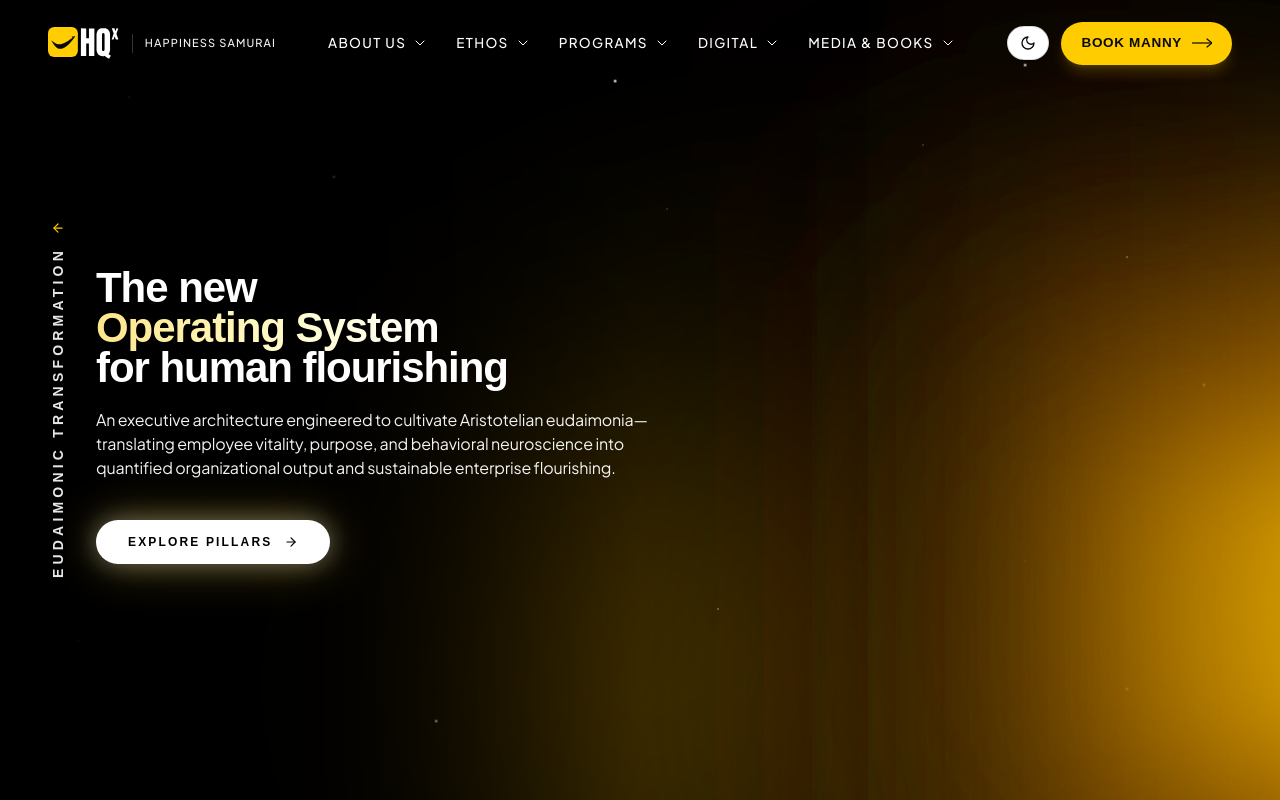
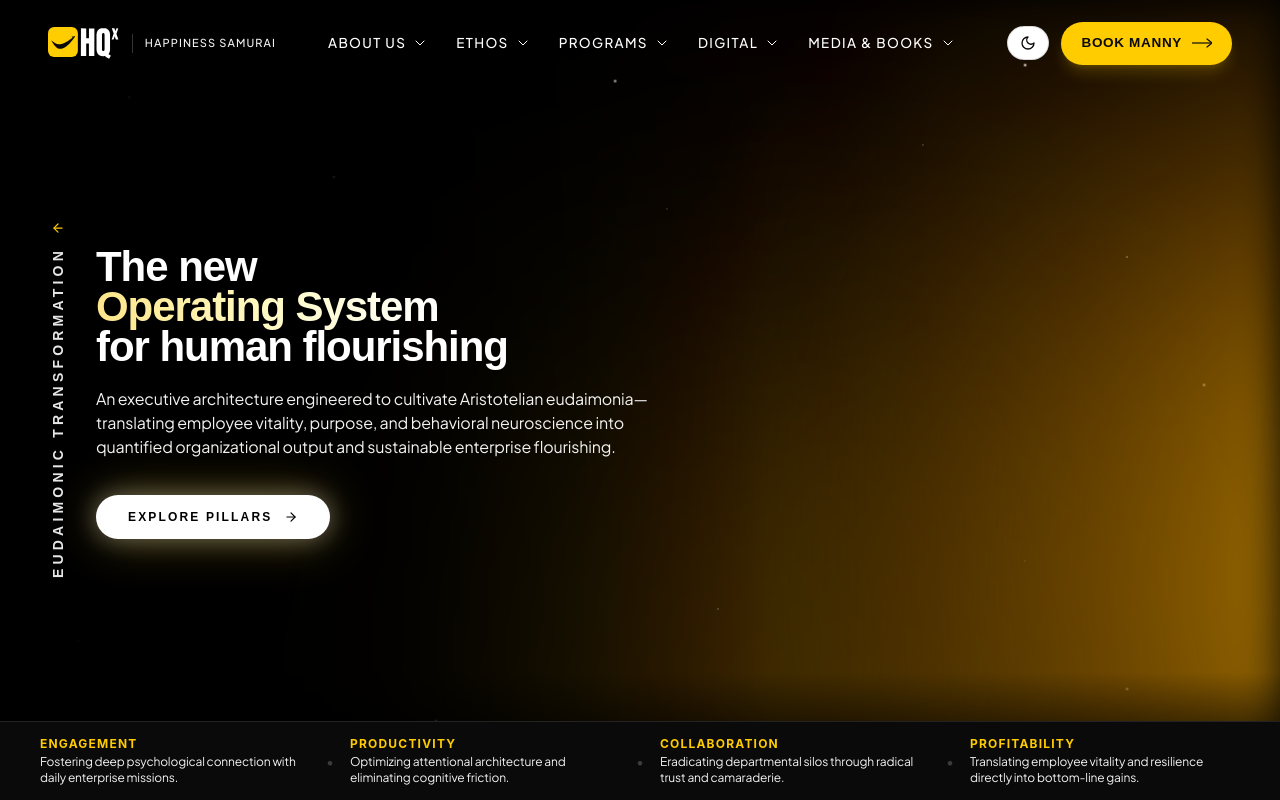
Before and after one commit to excitenext21-bit/HQX, a React (Vite) app: page /eudaimonic-transformation in a window 1280 px wide. Shown: the top 800 px of the page. Built offline with nearby package versions, Linux system fonts and the light colour scheme; the HTML template or start-up script is replaced by a standard one; a web font is replaced by a local one.

Commit message:
Fit Eudaimonic hero section to screen with docked 4 enterprise levers strip and ultra-soft blurred yellow background

```diff
--- a/src/pages/EudaimonicTransformation.jsx
+++ b/src/pages/EudaimonicTransformation.jsx
@@ -193,7 +193,7 @@ export default function EudaimonicTransformation() {
           - 3-line paragraph: text-sm sm:text-base text-white/80 font-light leading-relaxed
           - Button: SINGLE clean, glowing pill button under the copy
           ========================================================================= */}
-      <section className="bg-black text-white min-h-[100svh] lg:h-screen lg:min-h-[660px] lg:max-h-[1080px] flex items-center relative overflow-hidden w-full pt-20 sm:pt-24 pb-12 sm:pb-16 select-none">
+      <section className="bg-black text-white min-h-[100svh] lg:h-screen lg:max-h-screen flex flex-col justify-between pt-20 sm:pt-22 lg:pt-16 pb-0 relative overflow-hidden w-full select-none">
 
         {/* Subtle Stardust Twinkle (Soft 1.5px dots, clean and minimal) */}
         <div className="absolute inset-0 pointer-events-none overflow-hidden z-10">
@@ -228,23 +228,23 @@ export default function EudaimonicTransformation() {
           ))}
         </div>
 
-        {/* Ambient Warm Golden Yellow Organic Light Orbs (Floating & Breathing on pure black) */}
+        {/* Ambient Warm Golden Yellow Organic Light Orbs (Floating & Breathing with heavy blur) */}
         <motion.div
           animate={{
-            scale: [1, 1.18, 1],
-            opacity: [0.20, 0.38, 0.20],
+            scale: [1, 1.2, 1],
+            opacity: [0.18, 0.32, 0.18],
           }}
           transition={{
             duration: 8,
             repeat: Infinity,
             ease: 'easeInOut',
           }}
-          className="absolute top-1/2 right-[10%] -translate-y-1/2 w-[650px] h-[650px] rounded-full bg-[#FFCC00] blur-[170px] pointer-events-none z-0"
+          className="absolute top-1/2 right-[5%] -translate-y-1/2 w-[700px] h-[700px] rounded-full bg-[#FFCC00] blur-[200px] pointer-events-none z-0"
         />
         <motion.div
           animate={{
-            scale: [1.1, 0.95, 1.1],
-            opacity: [0.12, 0.26, 0.12],
+            scale: [1.1, 0.92, 1.1],
+            opacity: [0.10, 0.22, 0.10],
           }}
           transition={{
             duration: 9.5,
@@ -252,7 +252,7 @@ export default function EudaimonicTransformation() {
             ease: 'easeInOut',
             delay: 1.5,
           }}
-          className="absolute bottom-[-10%] right-[30%] w-[450px] h-[450px] rounded-full bg-amber-500 blur-[150px] pointer-events-none z-0"
+          className="absolute bottom-[-15%] right-[20%] w-[550px] h-[550px] rounded-full bg-amber-500 blur-[180px] pointer-events-none z-0"
         />
 
         {/* Left Side Vertical Text: EUDAIMONIC TRANSFORMATION with Yellow Arrow (Clean, NO divider line) */}
@@ -268,82 +268,85 @@ export default function EudaimonicTransformation() {
           </div>
         </div>
 
-        {/* BACKGROUND ANIMATION LAYER: LINELESS CONCENTRIC GOLDEN YELLOW STADIUM WAVES */}
-        {/* Completely line-free (stroke: none, strokeWidth: 0), smooth feathered gradient fills in shades of yellow */}
+        {/* BACKGROUND ANIMATION LAYER: ULTRA-DIFFUSED GOLDEN YELLOW STADIUM WAVES */}
+        {/* Soft, velvety Gaussian blur (stdDeviation 130-160px) ensures ZERO visible rounded edges or contours */}
         <div className="absolute inset-0 pointer-events-none select-none overflow-hidden z-10 flex items-center justify-end">
           <svg
-            viewBox="0 0 1200 680"
+            viewBox="0 0 1400 750"
             preserveAspectRatio="xMidYMid slice"
-            className="w-full h-full object-cover"
+            className="w-full h-full object-cover filter blur-[20px]"
           >
             <defs>
               {/* Stadium Wave Gradient 6 (Outermost Deep Bronze/Amber fading into pure black) */}
               <linearGradient id="yellowWave6" x1="1" y1="0.5" x2="0" y2="0.5">
-                <stop offset="0%" stopColor="#261700" stopOpacity="0.45" />
-                <stop offset="65%" stopColor="#140a00" stopOpacity="0.20" />
+                <stop offset="0%" stopColor="#261700" stopOpacity="0.40" />
+                <stop offset="60%" stopColor="#140a00" stopOpacity="0.15" />
                 <stop offset="100%" stopColor="#000000" stopOpacity="0" />
               </linearGradient>
 
               {/* Stadium Wave Gradient 5 */}
               <linearGradient id="yellowWave5" x1="1" y1="0.5" x2="0" y2="0.5">
-                <stop offset="0%" stopColor="#4d2c00" stopOpacity="0.55" />
-                <stop offset="65%" stopColor="#261400" stopOpacity="0.25" />
+                <stop offset="0%" stopColor="#4d2c00" stopOpacity="0.50" />
+                <stop offset="60%" stopColor="#261400" stopOpacity="0.20" />
                 <stop offset="100%" stopColor="#000000" stopOpacity="0" />
               </linearGradient>
 
               {/* Stadium Wave Gradient 4 */}
               <linearGradient id="yellowWave4" x1="1" y1="0.5" x2="0" y2="0.5">
-                <stop offset="0%" stopColor="#7a4700" stopOpacity="0.65" />
-                <stop offset="65%" stopColor="#402300" stopOpacity="0.30" />
+                <stop offset="0%" stopColor="#7a4700" stopOpacity="0.60" />
+                <stop offset="60%" stopColor="#402300" stopOpacity="0.25" />
                 <stop offset="100%" stopColor="#000000" stopOpacity="0" />
               </linearGradient>
 
               {/* Stadium Wave Gradient 3 */}
               <linearGradient id="yellowWave3" x1="1" y1="0.5" x2="0" y2="0.5">
-                <stop offset="0%" stopColor="#ab6b00" stopOpacity="0.75" />
-                <stop offset="65%" stopColor="#633b00" stopOpacity="0.38" />
+                <stop offset="0%" stopColor="#ab6b00" stopOpacity="0.70" />
+                <stop offset="60%" stopColor="#633b00" stopOpacity="0.30" />
                 <stop offset="100%" stopColor="#000000" stopOpacity="0" />
               </linearGradient>
 
               {/* Stadium Wave Gradient 2 */}
               <linearGradient id="yellowWave2" x1="1" y1="0.5" x2="0" y2="0.5">
-                <stop offset="0%" stopColor="#d98c00" stopOpacity="0.82" />
-                <stop offset="65%" stopColor="#8a5400" stopOpacity="0.45" />
+                <stop offset="0%" stopColor="#d98c00" stopOpacity="0.75" />
+                <stop offset="60%" stopColor="#8a5400" stopOpacity="0.35" />
                 <stop offset="100%" stopColor="#000000" stopOpacity="0" />
               </linearGradient>
 
               {/* Stadium Wave Gradient 1 */}
               <linearGradient id="yellowWave1" x1="1" y1="0.5" x2="0" y2="0.5">
-                <stop offset="0%" stopColor="#f5aa00" stopOpacity="0.90" />
-                <stop offset="60%" stopColor="#b87a00" stopOpacity="0.55" />
-                <stop offset="85%" stopColor="#7a4b00" stopOpacity="0.20" />
+                <stop offset="0%" stopColor="#f5aa00" stopOpacity="0.80" />
+                <stop offset="55%" stopColor="#b87a00" stopOpacity="0.45" />
+                <stop offset="85%" stopColor="#7a4b00" stopOpacity="0.15" />
                 <stop offset="100%" stopColor="#000000" stopOpacity="0" />
               </linearGradient>
 
-              {/* Stadium Wave Gradient 0 (Innermost Core, Highly Diffused Golden Yellow) */}
+              {/* Stadium Wave Gradient 0 (Innermost Core, Diffused Golden Light Fading Smoothly to Edge) */}
               <linearGradient id="yellowWave0" x1="1" y1="0.5" x2="0" y2="0.5">
-                <stop offset="0%" stopColor="#FFF4B8" stopOpacity="0.95" />
-                <stop offset="45%" stopColor="#FFCC00" stopOpacity="0.75" />
-                <stop offset="75%" stopColor="#E5A800" stopOpacity="0.35" />
-                <stop offset="92%" stopColor="#996500" stopOpacity="0.10" />
+                <stop offset="0%" stopColor="#FFF2A0" stopOpacity="0.85" />
+                <stop offset="35%" stopColor="#FFCC00" stopOpacity="0.65" />
+                <stop offset="65%" stopColor="#E5A800" stopOpacity="0.30" />
+                <stop offset="85%" stopColor="#996500" stopOpacity="0.08" />
                 <stop offset="100%" stopColor="#000000" stopOpacity="0" />
               </linearGradient>
 
-              {/* High-Diffusion Soft Edge Blur Filter for completely seamless, velvety rounded edges */}
-              <filter id="softFeatherYellow" x="-60%" y="-60%" width="220%" height="220%">
-                <feGaussianBlur in="SourceGraphic" stdDeviation="48" />
+              {/* Deep Diffusion Soft Edge Blur Filters for completely seamless, velvety gradients */}
+              <filter id="softFeatherYellow" x="-100%" y="-100%" width="300%" height="300%">
+                <feGaussianBlur in="SourceGraphic" stdDeviation="130" />
+              </filter>
+              <filter id="ultraFeatherYellow" x="-100%" y="-100%" width="300%" height="300%">
+                <feGaussianBlur in="SourceGraphic" stdDeviation="160" />
               </filter>
             </defs>
 
-            {/* Lineless Concentric Stadium Capsules Radiating with Staggered Light-to-Dark Breathing Wave & Deep Blur */}
+            {/* Lineless Concentric Stadium Shapes with massive blur to eliminate any rounded edge contour */}
             {[
-              { id: 6, x: 260, y: -160, width: 1200, height: 1360, rx: 680, ry: 680, grad: 'yellowWave6', minOp: 0.22, maxOp: 0.52, delay: 0 },
-              { id: 5, x: 380, y: -60,  width: 1100, height: 1160, rx: 580, ry: 580, grad: 'yellowWave5', minOp: 0.32, maxOp: 0.65, delay: 0.8 },
-              { id: 4, x: 500, y: 40,   width: 1000, height: 960,  rx: 480, ry: 480, grad: 'yellowWave4', minOp: 0.42, maxOp: 0.75, delay: 1.6 },
-              { id: 3, x: 610, y: 140,  width: 900,  height: 760,  rx: 380, ry: 380, grad: 'yellowWave3', minOp: 0.52, maxOp: 0.84, delay: 2.4 },
-              { id: 2, x: 710, y: 230,  width: 800,  height: 580,  rx: 290, ry: 290, grad: 'yellowWave2', minOp: 0.60, maxOp: 0.90, delay: 3.2 },
-              { id: 1, x: 800, y: 320,  width: 700,  height: 400,  rx: 200, ry: 200, grad: 'yellowWave1', minOp: 0.68, maxOp: 0.95, delay: 4.0 },
-              { id: 0, x: 880, y: 400,  width: 650,  height: 240,  rx: 120, ry: 120, grad: 'yellowWave0', minOp: 0.76, maxOp: 1.0, delay: 4.8 },
+              { id: 6, x: 200, y: -200, width: 1400, height: 1450, rx: 725, ry: 725, grad: 'yellowWave6', minOp: 0.20, maxOp: 0.45, delay: 0, filter: 'softFeatherYellow' },
+              { id: 5, x: 340, y: -100, width: 1300, height: 1250, rx: 625, ry: 625, grad: 'yellowWave5', minOp: 0.28, maxOp: 0.55, delay: 0.8, filter: 'softFeatherYellow' },
+              { id: 4, x: 480, y: 0,    width: 1200, height: 1050, rx: 525, ry: 525, grad: 'yellowWave4', minOp: 0.36, maxOp: 0.65, delay: 1.6, filter: 'softFeatherYellow' },
+              { id: 3, x: 620, y: 100,  width: 1100, height: 850,  rx: 425, ry: 425, grad: 'yellowWave3', minOp: 0.44, maxOp: 0.72, delay: 2.4, filter: 'softFeatherYellow' },
+              { id: 2, x: 760, y: 200,  width: 1000, height: 680,  rx: 340, ry: 340, grad: 'yellowWave2', minOp: 0.52, maxOp: 0.80, delay: 3.2, filter: 'softFeatherYellow' },
+              { id: 1, x: 880, y: 280,  width: 900,  height: 520,  rx: 260, ry: 260, grad: 'yellowWave1', minOp: 0.60, maxOp: 0.85, delay: 4.0, filter: 'ultraFeatherYellow' },
+              { id: 0, x: 980, y: 350,  width: 850,  height: 400,  rx: 200, ry: 200, grad: 'yellowWave0', minOp: 0.68, maxOp: 0.90, delay: 4.8, filter: 'ultraFeatherYellow' },
             ].map((layer) => (
               <motion.rect
                 key={layer.id}
@@ -354,7 +357,7 @@ export default function EudaimonicTransformation() {
                 rx={layer.rx}
                 ry={layer.ry}
                 fill={`url(#${layer.grad})`}
-                filter="url(#softFeatherYellow)"
+                filter={`url(#${layer.filter})`}
                 animate={{
                   opacity: [layer.minOp, layer.maxOp, layer.minOp],
                 }}
@@ -369,11 +372,13 @@ export default function EudaimonicTransformation() {
           </svg>
 
           {/* Smooth left-edge void blend into pure black */}
-          <div className="absolute inset-y-0 left-0 w-1/2 bg-gradient-to-r from-black via-black/85 to-transparent pointer-events-none" />
+          <div className="absolute inset-y-0 left-0 w-3/5 bg-gradient-to-r from-black via-black/85 to-transparent pointer-events-none" />
+          {/* Subtle bottom gradient to ensure zero harsh cutoff before the docked ticker strip */}
+          <div className="absolute inset-x-0 bottom-0 h-32 bg-gradient-to-t from-black via-black/60 to-transparent pointer-events-none" />
         </div>
 
-        {/* Main Content Area */}
-        <div className="max-w-7xl mx-auto pl-12 pr-6 sm:pl-16 sm:pr-8 md:pl-20 md:pr-12 lg:pl-24 w-full relative z-20">
+        {/* Main Content Area - Vertically centered between header and docked strip */}
+        <div className="max-w-7xl mx-auto pl-12 pr-6 sm:pl-16 sm:pr-8 md:pl-20 md:pr-12 lg:pl-24 w-full flex-1 flex items-center py-4 lg:py-6 relative z-20">
 
           {/* Headline, Paragraph, and the SINGLE Explore Pillars Button */}
           <div className="max-w-2xl">
@@ -384,7 +389,7 @@ export default function EudaimonicTransformation() {
               initial={{ opacity: 0, y: 24 }}
               animate={{ opacity: 1, y: 0 }}
               transition={{ duration: 0.8, ease: [0.16, 1, 0.3, 1] }}
-              className="font-display text-2xl sm:text-3xl md:text-4xl lg:text-[42px] font-semibold tracking-tight text-white leading-[1.15] mb-5"
+              className="font-display text-2xl sm:text-3xl md:text-4xl lg:text-[42px] font-semibold tracking-tight text-white leading-[1.15] mb-4 sm:mb-5"
             >
               The new <br />
               <span className="text-transparent bg-clip-text bg-gradient-to-r from-amber-200 via-yellow-100 to-white font-bold">
@@ -398,7 +403,7 @@ export default function EudaimonicTransformation() {
               initial={{ opacity: 0, y: 20 }}
               animate={{ opacity: 1, y: 0 }}
               transition={{ duration: 0.8, delay: 0.1, ease: [0.16, 1, 0.3, 1] }}
-              className="font-body text-sm sm:text-base text-white/80 font-light leading-relaxed mb-8 max-w-xl"
+              className="font-body text-xs sm:text-sm md:text-base text-white/80 font-light leading-relaxed mb-6 sm:mb-8 max-w-xl"
             >
               An executive architecture engineered to cultivate Aristotelian eudaimonia—translating employee vitality, purpose, and behavioral neuroscience into quantified organizational output and sustainable enterprise flourishing.
             </motion.p>
@@ -408,7 +413,7 @@ export default function EudaimonicTransformation() {
               initial={{ opacity: 0, y: 16 }}
               animate={{ opacity: 1, y: 0 }}
               transition={{ duration: 0.8, delay: 0.2, ease: [0.16, 1, 0.3, 1] }}
-              className="pt-2"
+              className="pt-1"
             >
               <a
                 href="#pillars-detail"
@@ -416,7 +421,7 @@ export default function EudaimonicTransformation() {
                   e.preventDefault();
                   document.getElementById('pillars-detail')?.scrollIntoView({ behavior: 'smooth' });
                 }}
-                className="group inline-flex items-center gap-3 px-8 py-3.5 rounded-full bg-white text-black font-display font-semibold text-xs tracking-[0.18em] uppercase hover:bg-hq-yellow hover:text-hq-black transition-all duration-300 shadow-[0_0_25px_rgba(255,255,255,0.35),0_0_50px_rgba(255,204,0,0.3)] hover:shadow-[0_0_35px_rgba(255,204,0,0.65),0_0_70px_rgba(255,204,0,0.45)] hover:scale-[1.02] active:scale-[0.98] cursor-pointer"
+                className="group inline-flex items-center gap-3 px-7 sm:px-8 py-3 sm:py-3.5 rounded-full bg-white text-black font-display font-semibold text-xs tracking-[0.18em] uppercase hover:bg-hq-yellow hover:text-hq-black transition-all duration-300 shadow-[0_0_25px_rgba(255,255,255,0.35),0_0_50px_rgba(255,204,0,0.3)] hover:shadow-[0_0_35px_rgba(255,204,0,0.65),0_0_70px_rgba(255,204,0,0.45)] hover:scale-[1.02] active:scale-[0.98] cursor-pointer"
               >
                 <span>EXPLORE PILLARS</span>
                 <ArrowRight className="w-3.5 h-3.5 text-black transition-transform duration-300 group-hover:translate-x-1" />
@@ -426,18 +431,17 @@ export default function EudaimonicTransformation() {
           </div>
 
         </div>
-      </section>
 
-            {/* DOCKED ENTERPRISE LEVERS STRIP (MATCHING FOUNDER SECTION BELOW HERO) */}
-      <div className="w-full bg-[#0A0A0A] text-white/80 py-4 sm:py-5 px-6 border-t border-b border-white/10 overflow-hidden relative z-20">
-        <div className="max-w-7xl mx-auto flex flex-col md:flex-row md:items-center justify-between gap-5 md:gap-4">
+        {/* DOCKED 4 ENTERPRISE LEVERS STRIP (INSIDE HERO SECTION, FIT TO SCREEN AT BOTTOM LIKE FOUNDER HERO) */}
+        <div className="w-full bg-[#0A0A0A] text-white/80 py-3 sm:py-3.5 px-6 sm:px-10 border-t border-white/10 overflow-hidden relative z-20 mt-auto">
+          <div className="max-w-7xl mx-auto flex flex-col md:flex-row md:items-center justify-between gap-3 md:gap-4">
 
             {/* Engagement */}
-          <div className="flex flex-col gap-1 max-w-[260px]">
+            <div className="flex flex-col gap-0.5 max-w-[270px]">
               <span className="text-hq-yellow font-bold font-mono text-xs uppercase tracking-widest">
                 Engagement
               </span>
-            <span className="text-white/70 text-xs font-light leading-snug">
+              <span className="text-white/70 text-[11px] sm:text-xs font-light leading-snug">
                 Fostering deep psychological connection with daily enterprise missions.
               </span>
             </div>
@@ -445,11 +449,11 @@ export default function EudaimonicTransformation() {
             <span className="text-white/20 hidden md:inline text-sm">•</span>
 
             {/* Productivity */}
-          <div className="flex flex-col gap-1 max-w-[260px]">
+            <div className="flex flex-col gap-0.5 max-w-[270px]">
               <span className="text-hq-yellow font-bold font-mono text-xs uppercase tracking-widest">
                 Productivity
               </span>
-            <span className="text-white/70 text-xs font-light leading-snug">
+              <span className="text-white/70 text-[11px] sm:text-xs font-light leading-snug">
                 Optimizing attentional architecture and eliminating cognitive friction.
               </span>
             </div>
@@ -457,11 +461,11 @@ export default function EudaimonicTransformation() {
             <span className="text-white/20 hidden md:inline text-sm">•</span>
 
             {/* Collaboration */}
-          <div className="flex flex-col gap-1 max-w-[260px]">
+            <div className="flex flex-col gap-0.5 max-w-[270px]">
               <span className="text-hq-yellow font-bold font-mono text-xs uppercase tracking-widest">
                 Collaboration
               </span>
-            <span className="text-white/70 text-xs font-light leading-snug">
+              <span className="text-white/70 text-[11px] sm:text-xs font-light leading-snug">
                 Eradicating departmental silos through radical trust and camaraderie.
               </span>
             </div>
@@ -469,17 +473,18 @@ export default function EudaimonicTransformation() {
             <span className="text-white/20 hidden md:inline text-sm">•</span>
 
             {/* Profitability */}
-          <div className="flex flex-col gap-1 max-w-[260px]">
+            <div className="flex flex-col gap-0.5 max-w-[270px]">
               <span className="text-hq-yellow font-bold font-mono text-xs uppercase tracking-widest">
                 Profitability
               </span>
-            <span className="text-white/70 text-xs font-light leading-snug">
+              <span className="text-white/70 text-[11px] sm:text-xs font-light leading-snug">
                 Translating employee vitality and resilience directly into bottom-line gains.
               </span>
             </div>
 
           </div>
         </div>
+      </section>
 
       {/* The 5 Pillars of Enterprise Sovereignty - Full Interactive Tabs */}
       <section id="pillars-detail" className="py-20 px-6 md:px-12 bg-hq-white text-hq-black border-b border-hq-black/10">
```
Also changed, not shown: 4 other files (tests, documents, lock files or other folders). Lines whose indentation alone changed are shown as unchanged.
